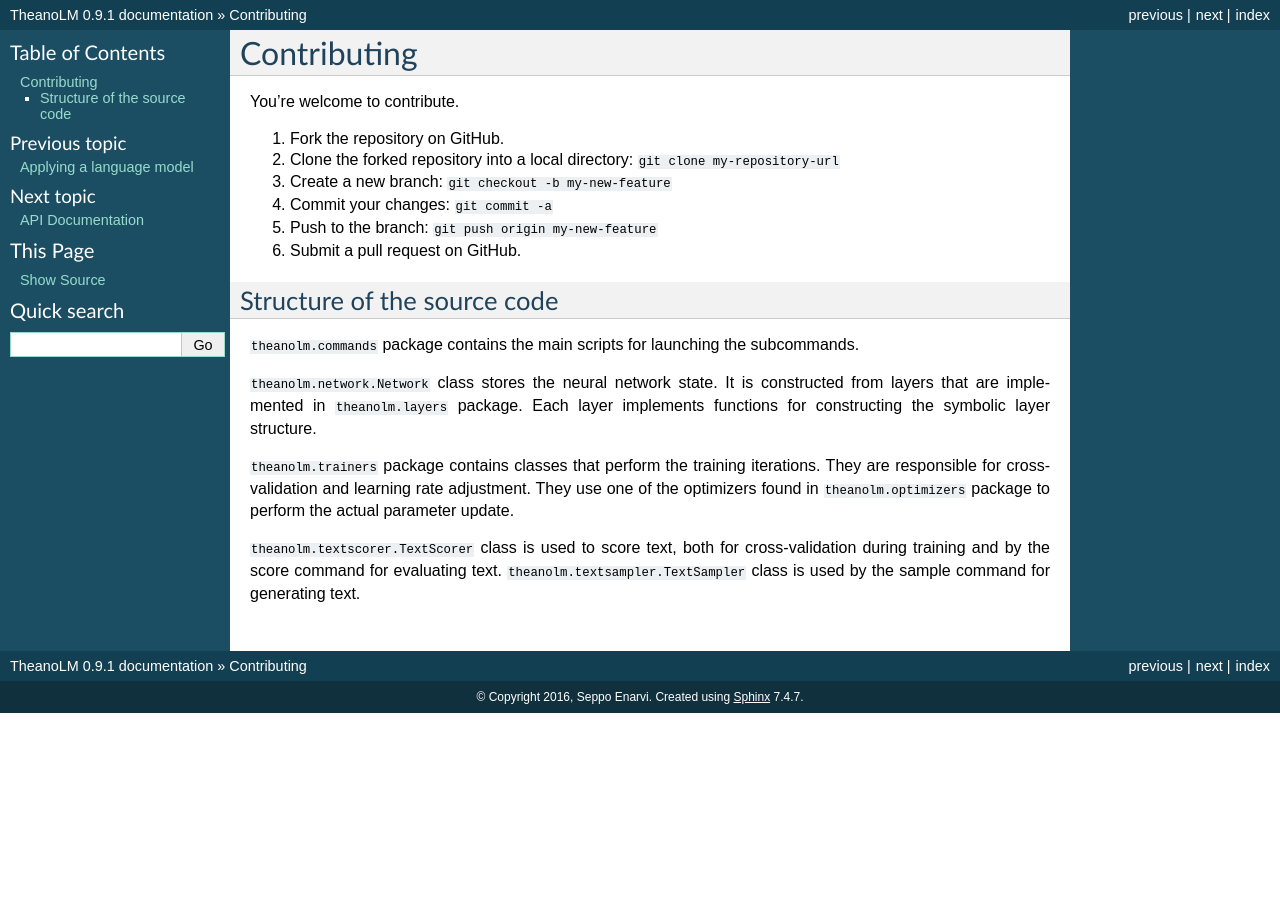
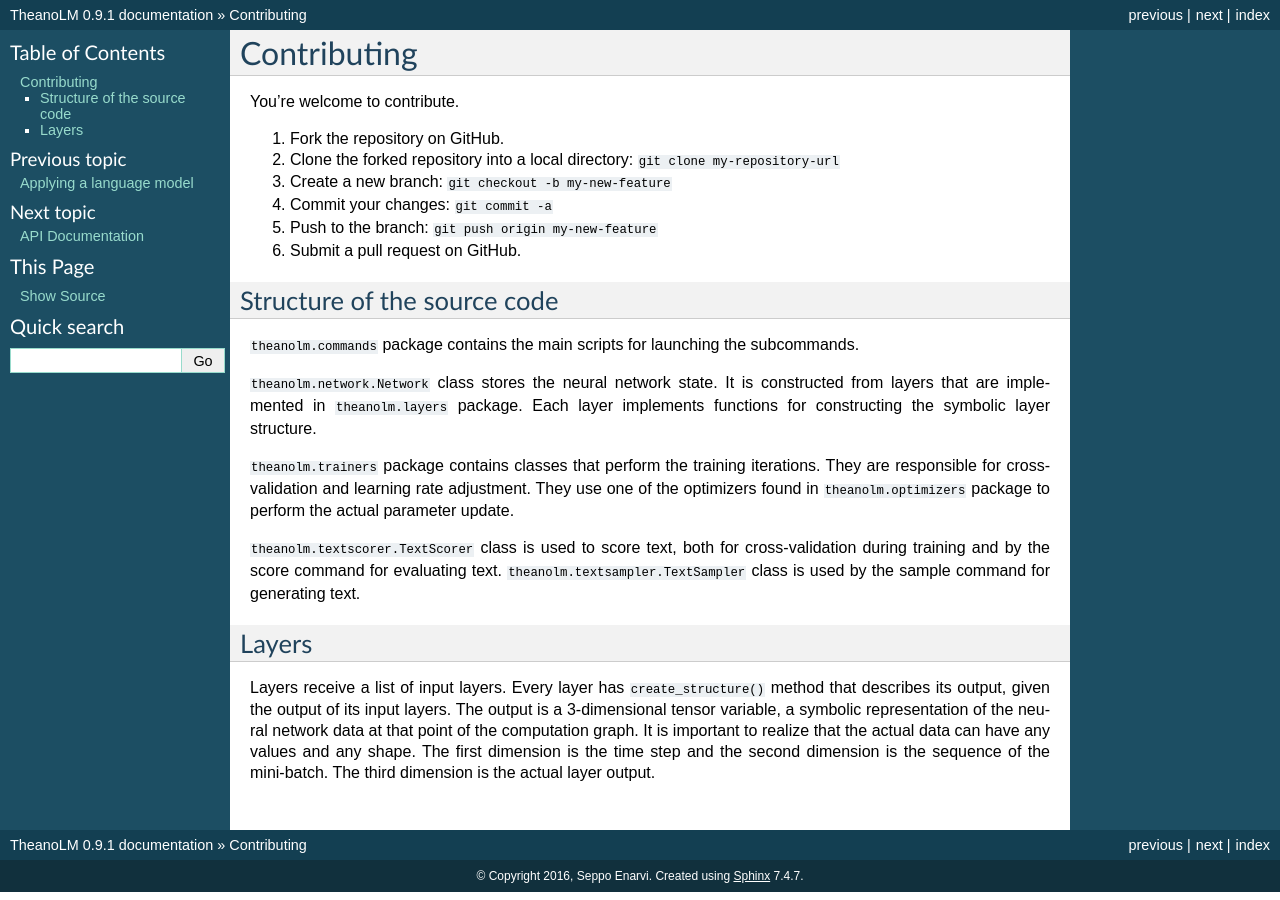
Before and after one commit to senarvi/theanolm, a Sphinx documentation site: the page built from docs/contributing.rst, in a window 1280 px wide. Built offline with Sphinx 7.4.7, drawn with Linux system fonts in a browser that asks for light colours; pages that are not in the unit, such as notebooks, are missing from menus.

Commit message:
Description of the layer data.

```diff
--- a/docs/contributing.rst
+++ b/docs/contributing.rst
@@ -30,3 +30,14 @@ package to perform the actual parameter update.
 cross-validation during training and by the score command for evaluating text.
 ``theanolm.textsampler.TextSampler`` class is used by the sample command for
 generating text.
+
+Layers
+------
+
+Layers receive a list of input layers. Every layer has ``create_structure()``
+method that describes its output, given the output of its input layers. The
+output is a 3-dimensional tensor variable, a symbolic representation of the
+neural network data at that point of the computation graph. It is important to
+realize that the actual data can have any values and any shape. The first
+dimension is the time step and the second dimension is the sequence of the
+mini-batch. The third dimension is the actual layer output.
```
